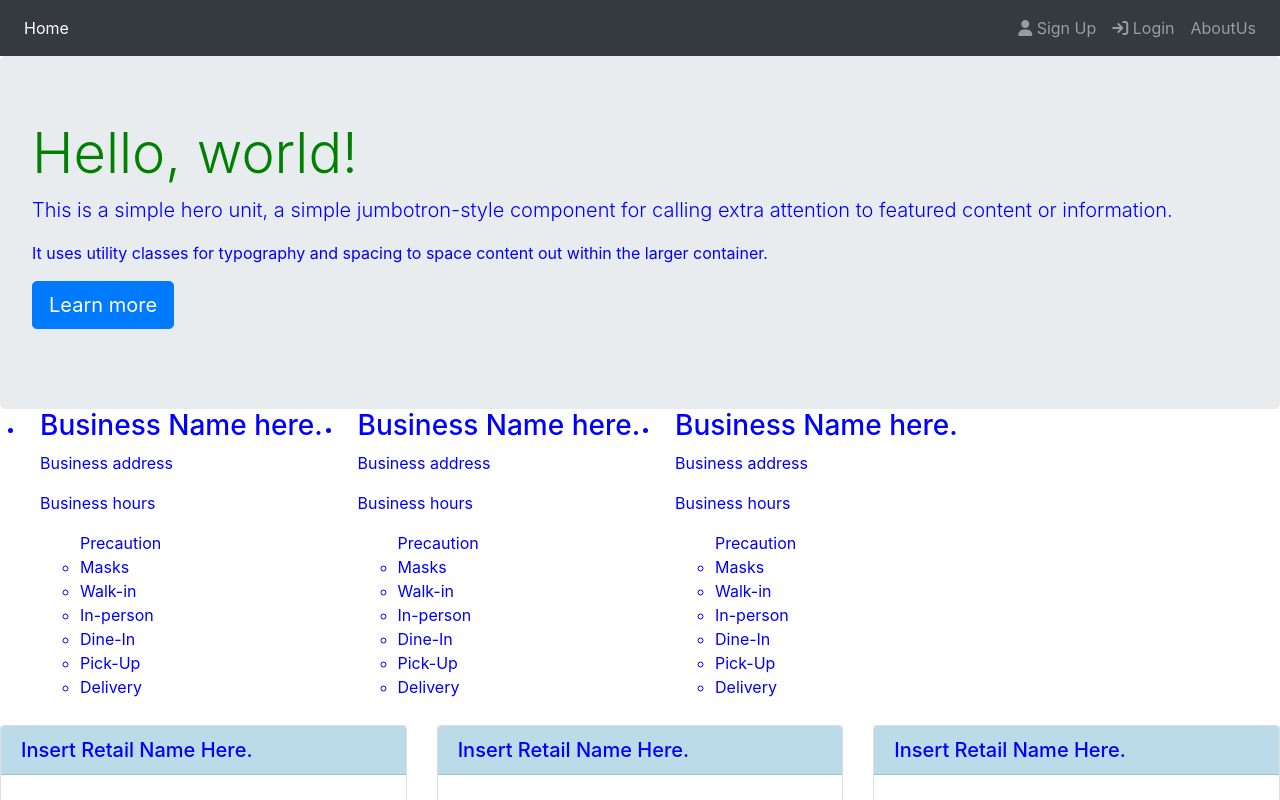
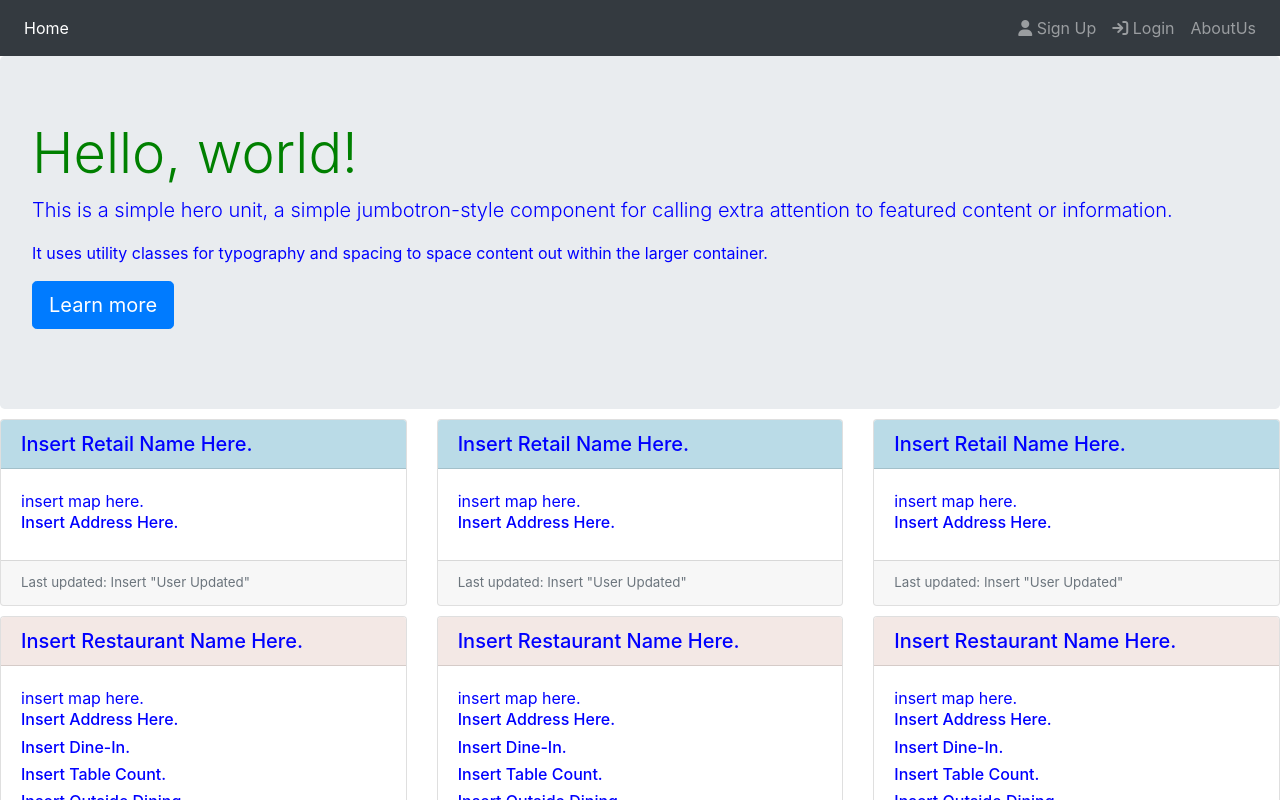
Before and after one commit to squarecylinder/CoronaNoLines, a React (Create React App) app in the folder client/: page / in a window 1280 px wide. Shown: the top 800 px of the page. Built offline with nearby package versions, Linux system fonts and the light colour scheme; the HTML template or start-up script is replaced by a standard one; what google-maps-react would draw is missing.

Commit message:
updating err

```diff
--- a/client/src/components/Map/Map.js
+++ b/client/src/components/Map/Map.js
@@ -1,7 +1,7 @@
 import React, { Component } from 'react';
 import { GoogleApiWrapper, Marker, InfoWindow } from 'google-maps-react';
 
-import CurrentLocation from '../components/Map/CurrentLocation';
+import CurrentLocation from './CurrentLocation';
 
 
 export class MapContainer extends Component {
--- a/client/src/pages/Home.js
+++ b/client/src/pages/Home.js
@@ -7,15 +7,14 @@ import Jumbotron from '../components/Jumbotron/Jumbotron'
 
 //Need to iterate to dynamically generate new cards
 function Home() {
-    let businesses = [1,2,3];
-    const businessCards = businesses.map(business => <li className = "col-md-3"> <BusinessCard /></li>);
+
     return (
 
         <div className="Container">
             <div className="row">
             <Jumbotron />
                 </div>
-                <ul className = "row">{businessCards}</ul>
+
             <div className="row">
             <Retail />
             <Retail />
```
